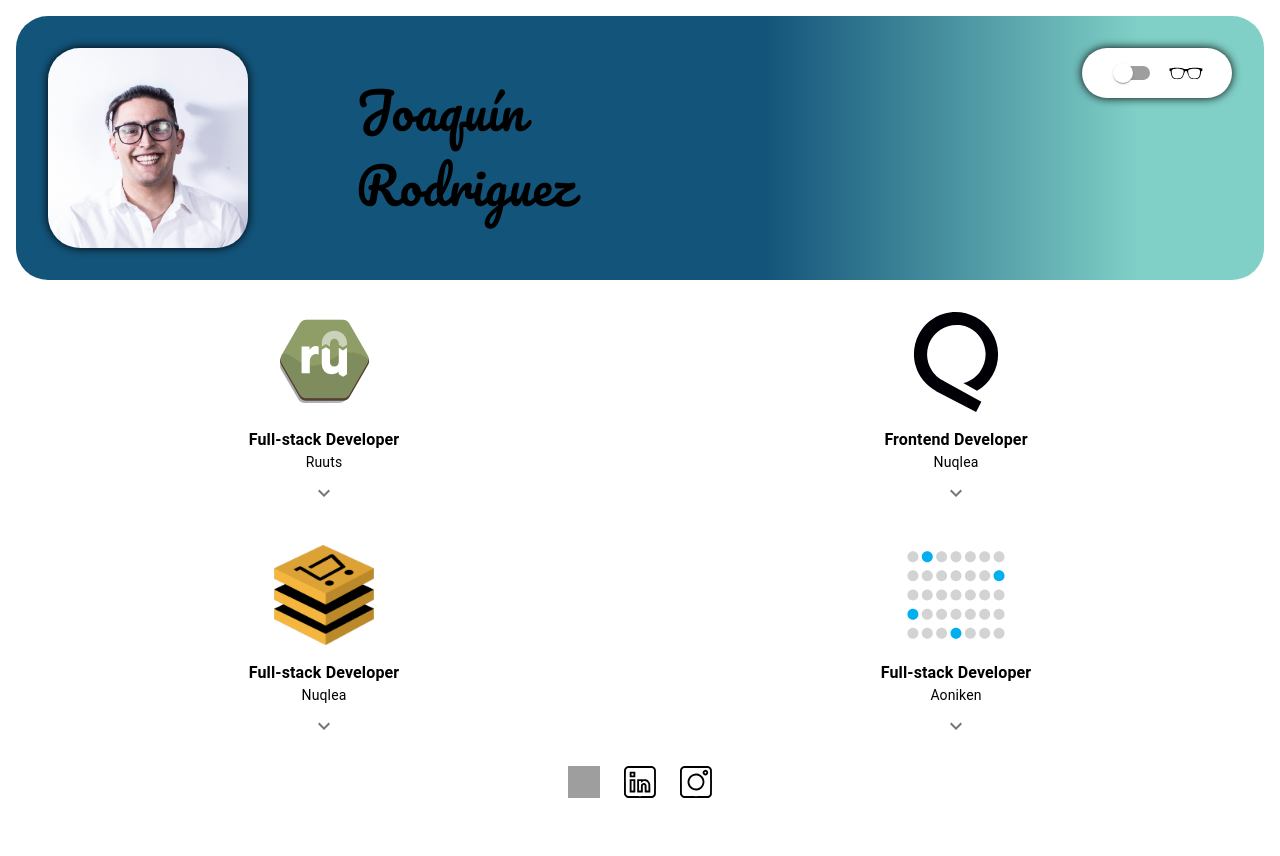
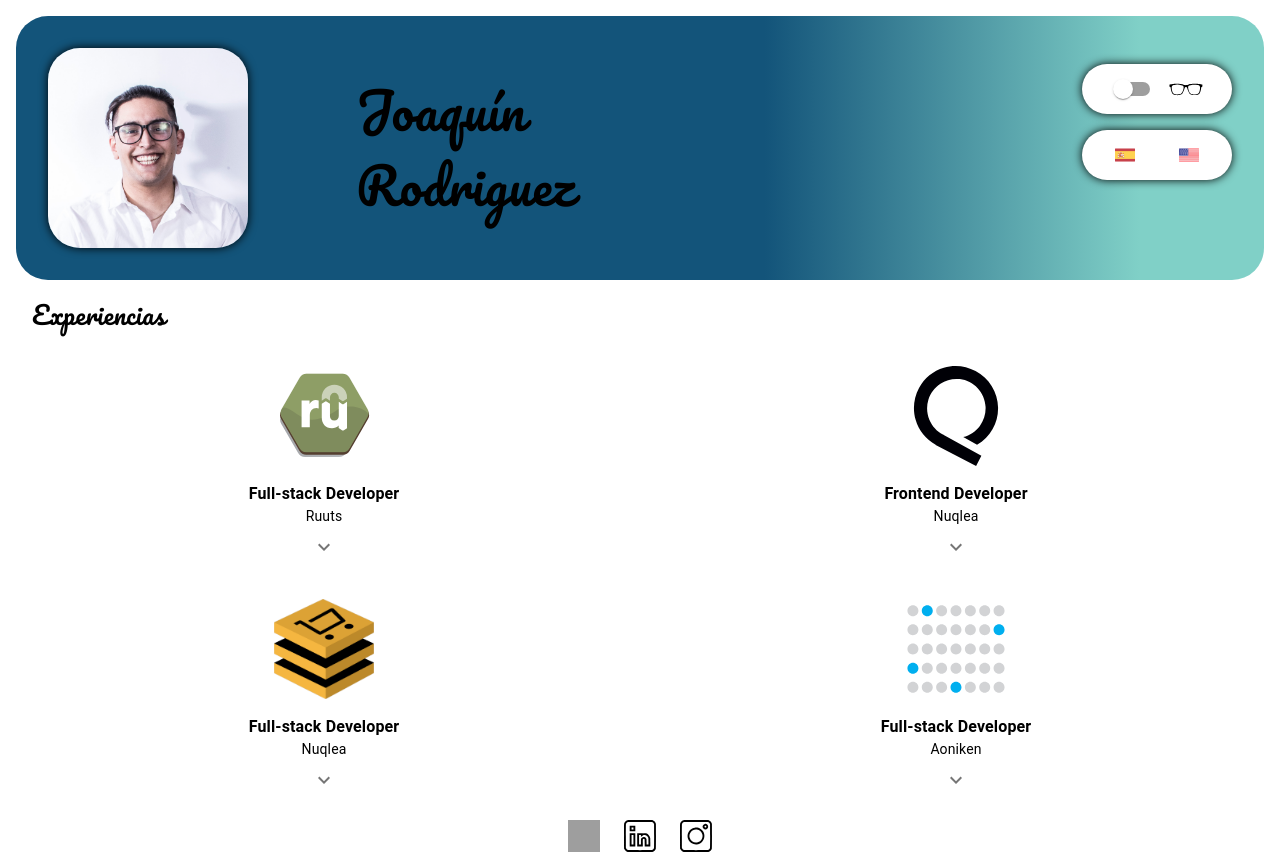
Before and after one commit to Joaco1916/my-portfolio, a Next.js app: page / in a window 1280 px wide. Before the commit the page ends 802 px from the top, so only its background shows below. Built offline with nearby package versions, Linux system fonts and the light colour scheme; grey boxes are pictures that could not be loaded.

Commit message:
Languages - spanish & english

```diff
--- a/src/components/Experiences/Experience.jsx
+++ b/src/components/Experiences/Experience.jsx
@@ -83,7 +83,6 @@ const Experience = ({ experience }) => {
                 in={expanded}
                 timeout="auto"
                 unmountOnExit
-                //make it collapse smothly
                 sx={{
                     transition: 'height 3.5s ease-in-out',
                     height: expanded ? 'auto' : 0,
--- /dev/null
+++ b/src/components/Experiences/Experiences.jsx
@@ -0,0 +1,31 @@
+import { Grid, Typography } from "@mui/material"
+import { Fragment } from "react"
+import Experience from "./Experience"
+
+const Experiences = ({
+    language,
+    experiences
+}) => {
+    return(
+        <Fragment>
+            <Grid item xs={12}>
+                <Typography
+                    ml={2}
+                    fontFamily="Pacifico"
+                    fontSize={25}
+                >
+                    {language === 'es' ? 'Experiencias' : 'Experiences'}
+                </Typography>
+            </Grid>
+            {
+                experiences.map((experience) => (
+                    <Grid item key={experience.id} xs={12} sm={6}>
+                        <Experience experience={experience} language={language}/>
+                    </Grid>
+                ))
+            }
+        </Fragment>
+    )
+}
+
+export default Experiences
--- a/src/components/Layouts/HomeLayout.jsx
+++ b/src/components/Layouts/HomeLayout.jsx
@@ -1,12 +1,18 @@
 import { Box, Grid, Typography } from "@mui/material"
+import { useState } from "react"
 import { experiences } from "../../utils/tmp_back/experiences"
-import Experience from "../Experiences/Experience"
+import Experiences from "../Experiences/Experiences"
 import SocialButtons from "../Footer/SocialButtons"
-import RoundedPicture from "../Profile/RoundedPicture"
-import SelfDescription from "../Profile/SelfDescription"
 import TopBanner from "../Profile/TopBanner"
 
 const HomeLayout = () => {
+
+    const [ language, setLanguage ] = useState('es');
+
+    const handleLanguageChange = ( newLanguage ) => {
+        setLanguage(newLanguage);
+    }
+
     return (
         <Box
             sx={{
@@ -17,18 +23,16 @@ const HomeLayout = () => {
             }}
         >
                 <Grid container spacing={2} p={2}>
-                    <Grid item xs={12}>
-                        <TopBanner/>
-                    </Grid>
-                    {
-                        experiences.map((experience) => (
-                            <Grid item key={experience.id} xs={12} sm={6}>
-                                <Experience experience={experience}/>
-                            </Grid>
-                        ))
-                    }
+                    <TopBanner
+                        language={language}
+                        handleLanguageChange={handleLanguageChange}
+                    />
+                    <Experiences
+                        experiences={experiences}
+                        language={language}
+                        handleLanguageChange={handleLanguageChange}
+                    />
                 </Grid>
-                {/* <SelfDescription /> */}
                 <SocialButtons/>
         </Box>
     )
--- a/src/components/Profile/TopBanner.jsx
+++ b/src/components/Profile/TopBanner.jsx
@@ -1,8 +1,7 @@
-import { Box, FormControlLabel, FormGroup, Grid, Switch, ToggleButton, Typography } from "@mui/material"
+import { Box,  Button,  Grid, Switch, Typography } from "@mui/material"
 import RoundedPicture from "./RoundedPicture"
 import styles from '../../../styles/RoundedPicture.module.css'
 import { useEffect, useState } from "react";
-import { FormatAlignJustify } from "@mui/icons-material";
 import { alpha, styled } from '@mui/material/styles';
 import Image from "next/image";
 
@@ -13,7 +12,6 @@ const glassStyles = {
  };
 
 const BlindableSwitch = styled(Switch)(({ theme }) => ({
-    //marginBottom: 8,
     '& .MuiSwitch-switchBase.Mui-checked': {
         color: '#13547a',
         '&:hover': {
@@ -25,10 +23,14 @@ const BlindableSwitch = styled(Switch)(({ theme }) => ({
     },
 }));
 
-const TopBanner = () => {
+const TopBanner = ({
+    language,
+    handleLanguageChange
+}) => {
 
     const [ blind, setBlind ] = useState(false);
     const [ blindable, setBlindable ] = useState(true);
+    const languages = ['es', 'en'];
 
     useEffect(() => {
         if(blind){
@@ -45,6 +47,7 @@ const TopBanner = () => {
     }, [blind]);
 
     return (
+        <Grid item xs={12}>
             <Box
                 sx={{
                     background: 'linear-gradient(90deg, #13547a 60%, #80d0c7 90%)',
@@ -76,9 +79,15 @@ const TopBanner = () => {
                     <Grid item xs={12} md={6}>
                         <Box
                             sx={{
-                            display: 'flex',
-                            flexDirection: 'column',
+                                display: {xs:'inline-flex', md:'flex'},
+                                flexDirection: {xs:'row', md:'column'},
                                 alignItems: 'flex-end',
+                                my: 2,
+                                width: {
+                                    xs: '100%',
+                                    sm: 200,
+                                    md: '100%',
+                                },
                             }}
                         >
                             <Box
@@ -104,9 +113,57 @@ const TopBanner = () => {
                                 />
                             </Box>
                         </Box>
+                        <Box
+                            sx={{
+                                display: {xs:'inline-flex', md:'flex'},
+                                flexDirection: {xs:'row', md:'column'},
+                                alignItems: 'flex-end',
+                                my: 2,
+                                width: {
+                                    xs: '100%',
+                                    sm: 200,
+                                    md: '100%',
+                                },
+                            }}
+                        >
+                            <Box
+                                className={ styles.flowingHighlight }
+                                sx={{
+                                    display: 'flex',
+                                    justifyContent: 'center',
+                                    alignItems: 'center',
+                                    alignContent: 'center',
+                                    borderRadius: 8,
+                                    background: 'white',
+                                    width: 150,
+                                    height: 50,
+                                }}
+                            >
+                                {
+                                    languages.map( (lang, index) => (
+                                        <Button
+                                            key={index}
+                                            onClick={() => handleLanguageChange(lang)}
+                                            sx={{
+                                                borderRadius: 8,
+                                            }}
+                                        >
+                                            <Image
+                                                width={20}
+                                                height={20}
+                                                src={`/languages/language_${lang}.png`}
+                                                alt=""
+                                                priority
+                                            />
+                                        </Button>
+                                    ))
+                                }
+                            </Box>
+                        </Box>
                     </Grid>
                 </Grid>
             </Box>
+        </Grid>
     )
 }
 
```
Also changed, not shown: public/languages/language_en.png (added), public/languages/language_es.png (added). Lines whose indentation alone changed are shown as unchanged.
